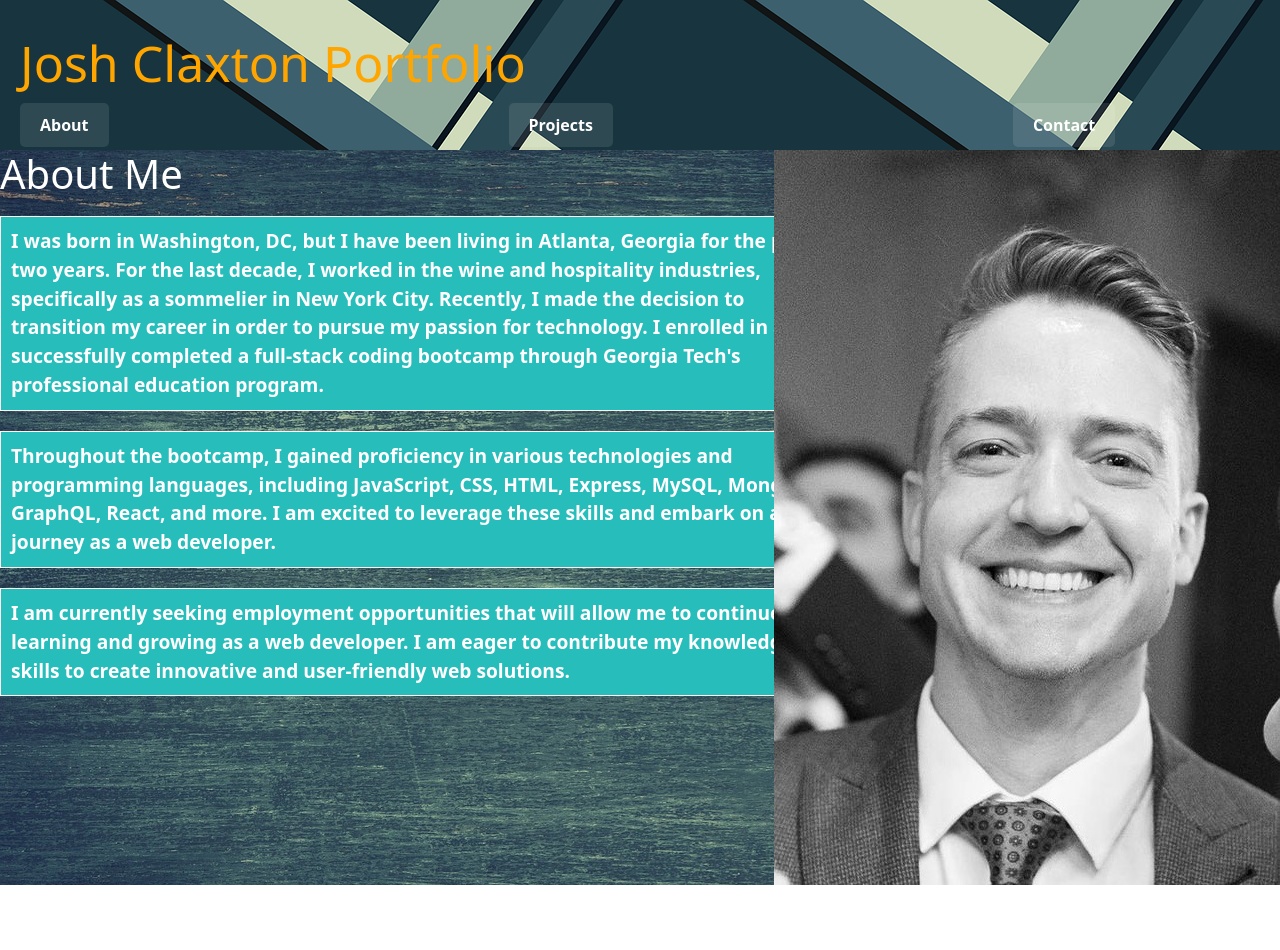
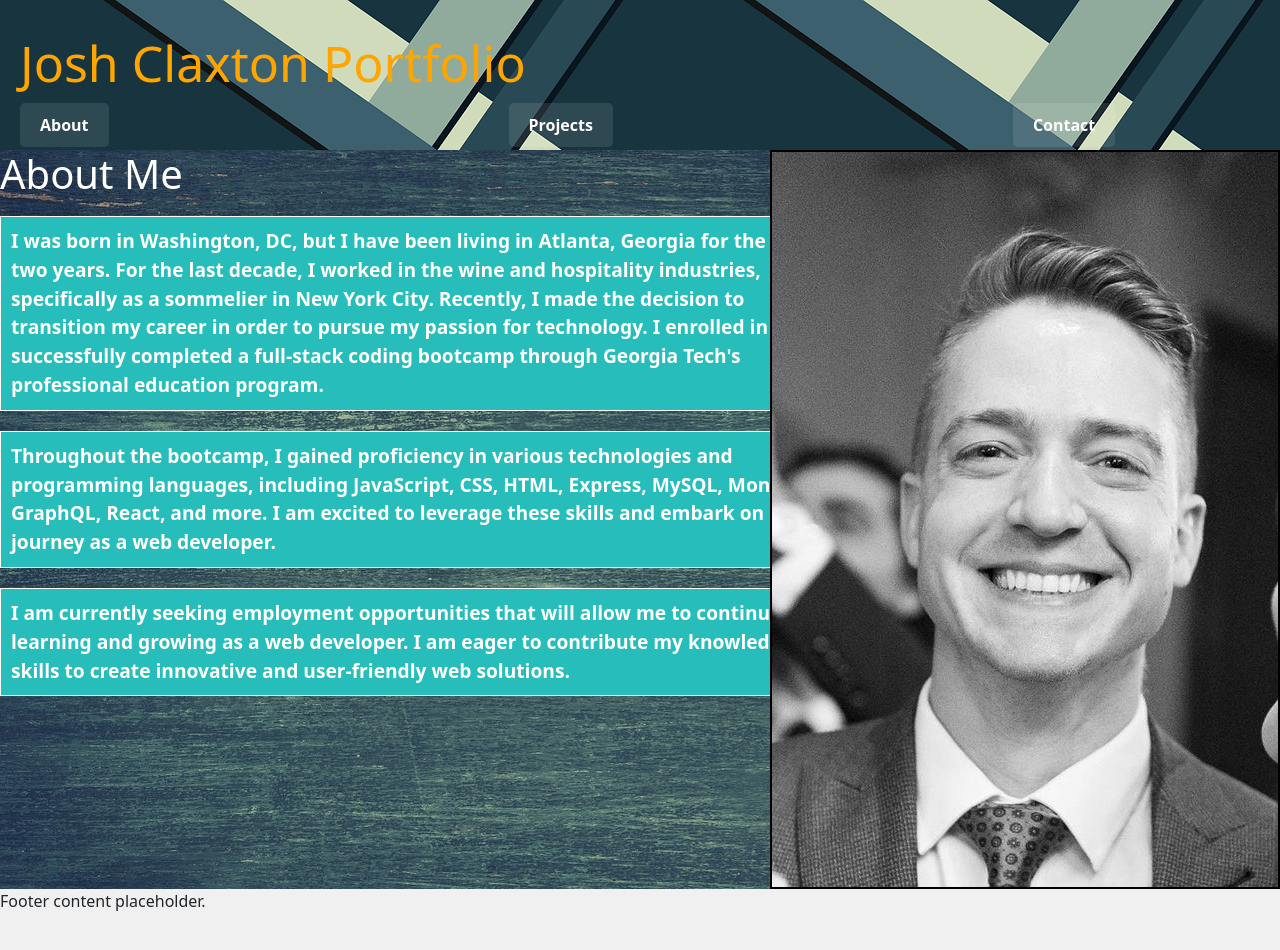
Before and after one commit to bowdumb/react-portfolio, a React (Create React App) app: page / in a window 1280 px wide. Shown: the top 950 px of the page. Before the commit the page ends 885 px from the top, so only its background shows below. Built offline with nearby package versions, Linux system fonts and the light colour scheme.

Commit message:
Added barebones footer.

```diff
--- a/src/App.js
+++ b/src/App.js
@@ -5,6 +5,7 @@ import Home from './components/Home';
 import Contact from './components/Contact';
 import Navbar from './components/Navbar';
 import Projects from './components/Projects';
+import Footer from './components/Footer';
 import './App.css';
 import 'bootstrap/dist/css/bootstrap.min.css';
 import 'bootstrap/dist/js/bootstrap.min.js';
@@ -18,12 +19,14 @@ function App() {
   return (
     <div>
       <Navbar />
+
       <Routes>
         <Route path="/" element={<About />} />
         <Route path="/home" element={<Home />} />
         <Route path="/contact" element={<Contact />} />
         <Route path="/projects" element={<Projects />} />
       </Routes>
+      <Footer />
     </div>
   );
 }
--- a/src/components/About.js
+++ b/src/components/About.js
@@ -25,7 +25,7 @@ function About() {
             </p>
           </div>
           <div className="profile-image">
-            <img src={profileImage} alt="Profile" />
+            <img src={profileImage} alt="Profile picture" className="profile-border" />
           </div>
         </div>
       </section>
--- /dev/null
+++ b/src/components/Footer.js
@@ -0,0 +1,16 @@
+import React from 'react';
+import { Link } from 'react-router-dom';
+import '../styles/Footer.css';
+
+function Footer() {
+    return (
+        <footer className="footer">
+            <div classname="footer-content">
+                <p>Footer content placeholder.</p>
+            </div>
+        </footer>
+
+    )
+}
+
+export default Footer;
--- /dev/null
+++ b/src/styles/Footer.css
@@ -0,0 +1,4 @@
+.footer {
+    height: 100px; /* Adjust the desired height */
+    background-color: #f0f0f0; /* Example background color */
+  }
--- a/src/styles/Navbar.css
+++ b/src/styles/Navbar.css
@@ -42,3 +42,7 @@
     font-size: 50px;
     margin-bottom: 10px;
   }
+
+  .profile-border {
+    border: 2px solid black;
+  }
```
